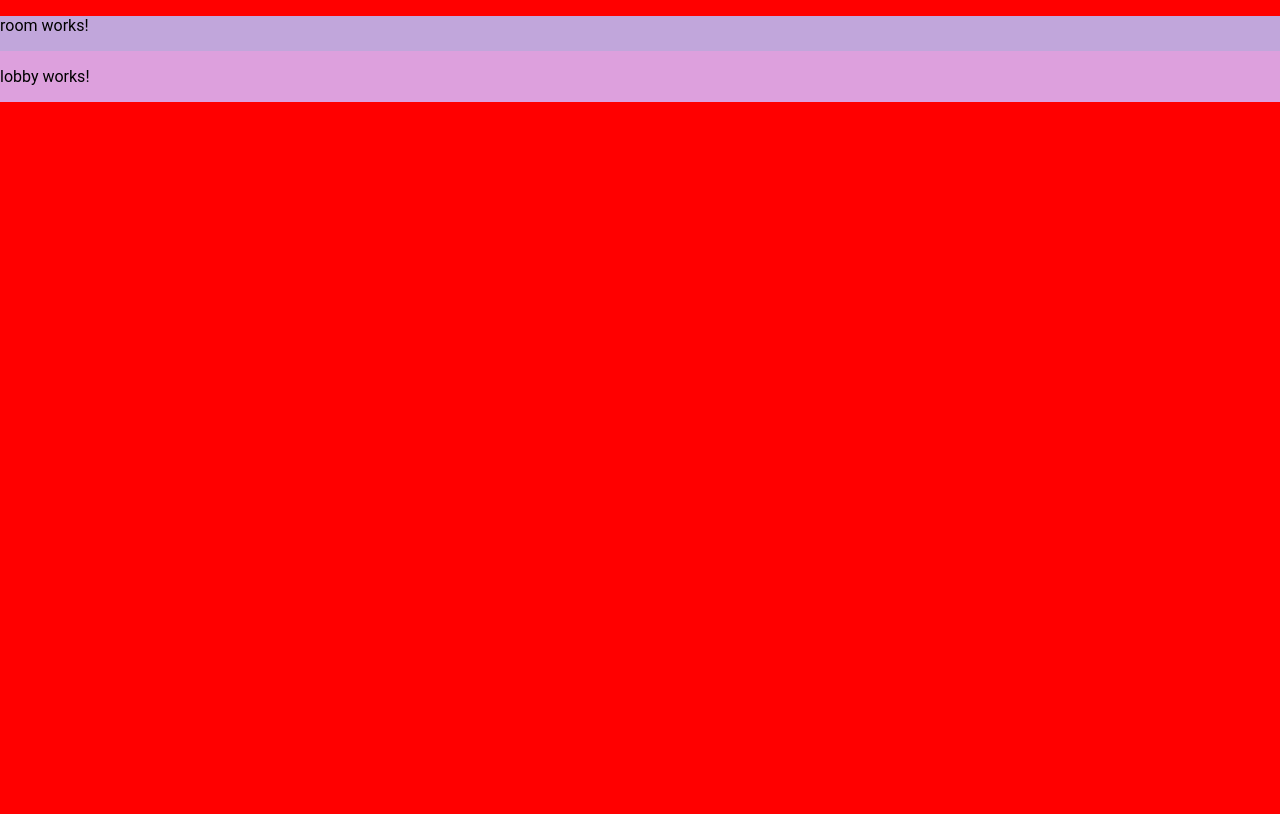
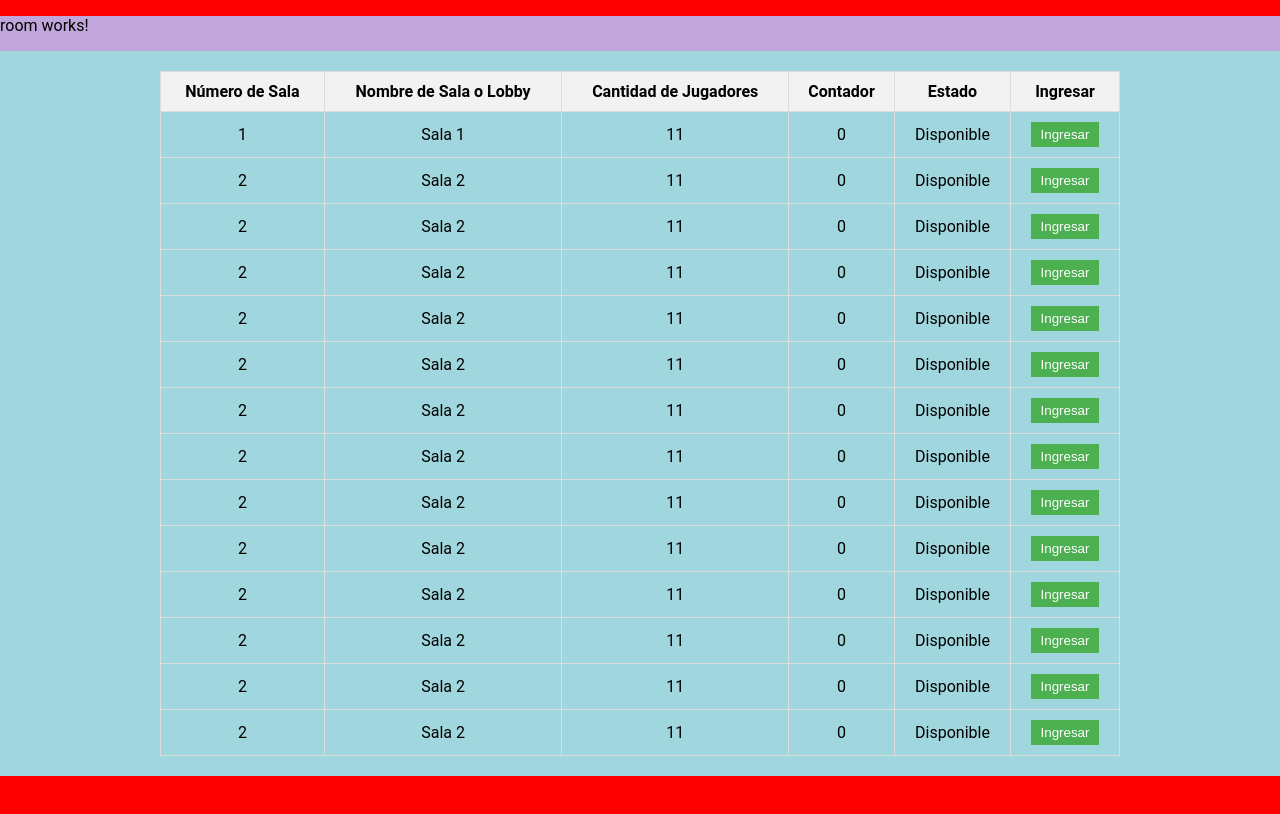
Before and after one commit to vafasca/bingo_angular12_frontend, an Angular app: page /bingo_room in a window 1280 px wide. Built offline with nearby package versions, Linux system fonts and the light colour scheme.

Commit message:
added view lobby and styles

```diff
--- a/src/app/features/room/lobby/lobby.component.css
+++ b/src/app/features/room/lobby/lobby.component.css
@@ -1,5 +1,37 @@
-.container{
+.container {
     display: flex;
     height: 100%;
-    background-color: plum;
-}
+    background-color: rgb(160, 214, 221);
+    justify-content: center; /* Centra verticalmente */
+    align-items: center; /* Centra horizontalmente */
+  }
+
+  .scrollable-table-container {
+    width: 75%;
+    height: 75%;
+    overflow-y: auto;
+    margin: 20px auto; /* Agrega margen vertical */
+  }
+
+  .scrollable-table {
+    width: 100%;
+    border-collapse: collapse;
+  }
+
+  th, td {
+    padding: 10px;
+    text-align: center;
+    border: 1px solid #ddd;
+  }
+
+  th {
+    background-color: #f2f2f2;
+  }
+
+  .ingresar-btn {
+    padding: 5px 10px;
+    background-color: #4CAF50;
+    color: white;
+    border: none;
+    cursor: pointer;
+  }
--- a/src/app/features/room/lobby/lobby.component.html
+++ b/src/app/features/room/lobby/lobby.component.html
@@ -1,3 +1,131 @@
 <div class="container">
-    <p>lobby works!</p>
+    <div class="scrollable-table-container">
+    <table class="scrollable-table">
+        <thead>
+          <tr>
+            <th>Número de Sala</th>
+            <th>Nombre de Sala o Lobby</th>
+            <th>Cantidad de Jugadores</th>
+            <th>Contador</th>
+            <th>Estado</th>
+            <th>Ingresar</th>
+          </tr>
+        </thead>
+        <tbody>
+          <tr>
+            <td>1</td>
+            <td>Sala 1</td>
+            <td>11</td>
+            <td>0</td>
+            <td>Disponible</td>
+            <td><button class="ingresar-btn">Ingresar</button></td>
+          </tr>
+          <tr>
+            <td>2</td>
+            <td>Sala 2</td>
+            <td>11</td>
+            <td>0</td>
+            <td>Disponible</td>
+            <td><button class="ingresar-btn">Ingresar</button></td>
+          </tr>
+          <tr>
+            <td>2</td>
+            <td>Sala 2</td>
+            <td>11</td>
+            <td>0</td>
+            <td>Disponible</td>
+            <td><button class="ingresar-btn">Ingresar</button></td>
+          </tr>
+          <tr>
+            <td>2</td>
+            <td>Sala 2</td>
+            <td>11</td>
+            <td>0</td>
+            <td>Disponible</td>
+            <td><button class="ingresar-btn">Ingresar</button></td>
+          </tr>
+          <tr>
+            <td>2</td>
+            <td>Sala 2</td>
+            <td>11</td>
+            <td>0</td>
+            <td>Disponible</td>
+            <td><button class="ingresar-btn">Ingresar</button></td>
+          </tr>
+          <tr>
+            <td>2</td>
+            <td>Sala 2</td>
+            <td>11</td>
+            <td>0</td>
+            <td>Disponible</td>
+            <td><button class="ingresar-btn">Ingresar</button></td>
+          </tr>
+          <tr>
+            <td>2</td>
+            <td>Sala 2</td>
+            <td>11</td>
+            <td>0</td>
+            <td>Disponible</td>
+            <td><button class="ingresar-btn">Ingresar</button></td>
+          </tr>
+          <tr>
+            <td>2</td>
+            <td>Sala 2</td>
+            <td>11</td>
+            <td>0</td>
+            <td>Disponible</td>
+            <td><button class="ingresar-btn">Ingresar</button></td>
+          </tr>
+          <tr>
+            <td>2</td>
+            <td>Sala 2</td>
+            <td>11</td>
+            <td>0</td>
+            <td>Disponible</td>
+            <td><button class="ingresar-btn">Ingresar</button></td>
+          </tr>
+          <tr>
+            <td>2</td>
+            <td>Sala 2</td>
+            <td>11</td>
+            <td>0</td>
+            <td>Disponible</td>
+            <td><button class="ingresar-btn">Ingresar</button></td>
+          </tr>
+          <tr>
+            <td>2</td>
+            <td>Sala 2</td>
+            <td>11</td>
+            <td>0</td>
+            <td>Disponible</td>
+            <td><button class="ingresar-btn">Ingresar</button></td>
+          </tr>
+          <tr>
+            <td>2</td>
+            <td>Sala 2</td>
+            <td>11</td>
+            <td>0</td>
+            <td>Disponible</td>
+            <td><button class="ingresar-btn">Ingresar</button></td>
+          </tr>
+          <tr>
+            <td>2</td>
+            <td>Sala 2</td>
+            <td>11</td>
+            <td>0</td>
+            <td>Disponible</td>
+            <td><button class="ingresar-btn">Ingresar</button></td>
+          </tr>
+          <tr>
+            <td>2</td>
+            <td>Sala 2</td>
+            <td>11</td>
+            <td>0</td>
+            <td>Disponible</td>
+            <td><button class="ingresar-btn">Ingresar</button></td>
+          </tr>
+          <!-- Añade más filas según tus necesidades -->
+        </tbody>
+    </table>
+      </div>
 </div>
```
